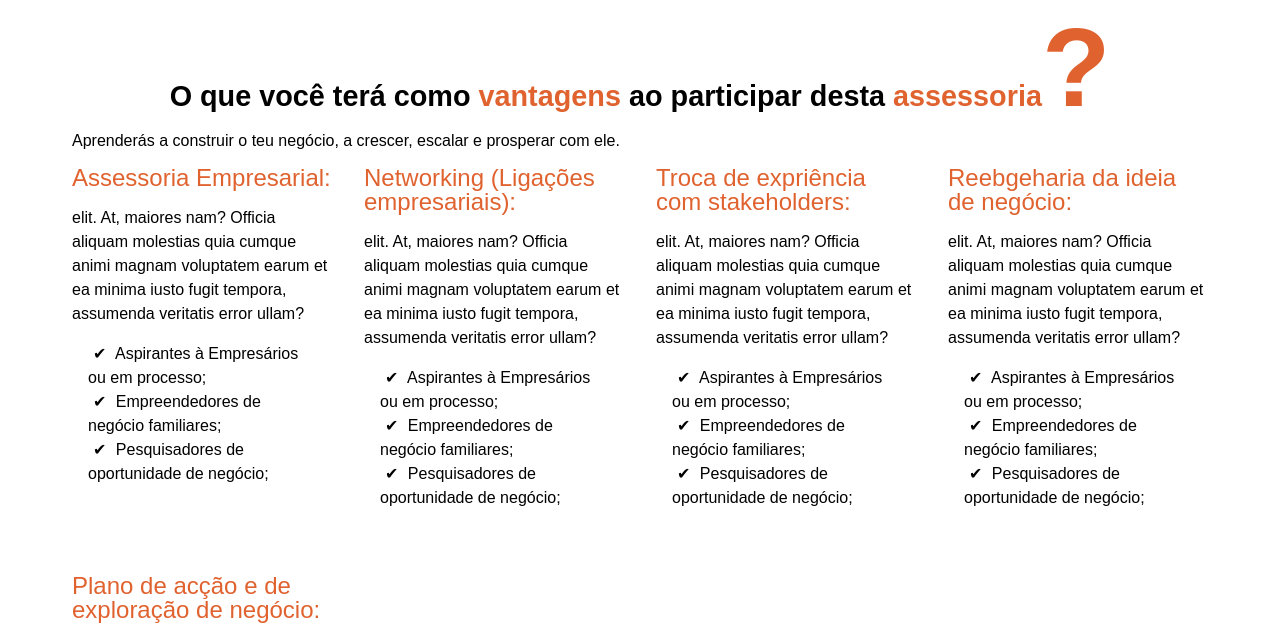
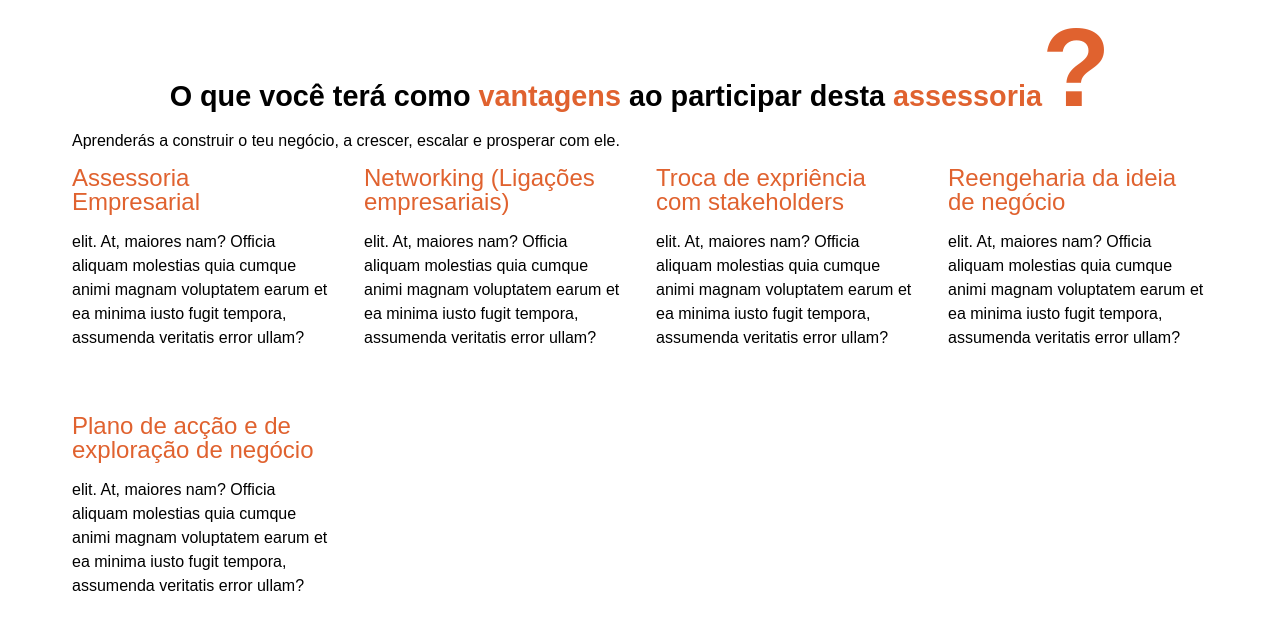
Before and after one commit to jardeljasse/call-assessoria, a plain HTML site: page index.html in a window 1280 px wide. Shown: the part 2285-2920 px from the top of the page. Drawn offline with Linux system fonts and the light colour scheme.

```diff
--- a/css/index.css
+++ b/css/index.css
@@ -109,7 +109,7 @@ header .showcase-content{
     align-items: center;
     justify-content: center;
     position: absolute;
-    height: 90%;
+    height: 90vh;
     top: 0;
     right: 0;
     left: 0;
@@ -296,6 +296,9 @@ main .items{
 .item-advantage > div{
     margin: 1rem;
 }
+.advantage-list{
+    display: none;
+}
 .advantage-item{
     list-style: none;
 }
--- a/css/tablet.css
+++ b/css/tablet.css
@@ -1,6 +1,7 @@
 header .showcase-content{
     padding: 1rem;;
     text-align: center;
+    height: 90vh;
 }
 .ask{
     /* color: red; */
--- a/index.html
+++ b/index.html
@@ -196,7 +196,7 @@
         <div class="items-advantage">
           <div class="item-advantage">
             <h2 class="py-1">
-              <span class="span-color">Assessoria Empresarial:</span>
+              <span class="span-color">Assessoria <br>Empresarial</span>
             </h2>
             <p>
               elit. At, maiores nam? Officia aliquam molestias quia cumque animi
@@ -220,7 +220,7 @@
           <div class="item-advantage">
             <h2 class="py-1">
               <span class="span-color"
-                >Networking (Ligações empresariais):</span
+                >Networking (Ligações empresariais)</span
               >
             </h2>
             <p>
@@ -245,7 +245,7 @@
           <div class="item-advantage">
             <h2 class="py-1">
               <span class="span-color"
-                >Troca de expriência com stakeholders:</span
+                >Troca de expriência com stakeholders</span
               >
             </h2>
             <p>
@@ -269,7 +269,7 @@
           </div>
           <div class="item-advantage">
             <h2 class="py-1">
-              <span class="span-color">Reebgeharia da ideia de negócio:</span>
+              <span class="span-color">Reengeharia da ideia de negócio</span>
             </h2>
             <p>
               elit. At, maiores nam? Officia aliquam molestias quia cumque animi
@@ -293,7 +293,7 @@
           <div class="item-advantage">
             <h2 class="py-1">
               <span class="span-color"
-                >Plano de acção e de exploração de negócio:</span
+                >Plano de acção e de exploração de negócio</span
               >
             </h2>
             <p>
```
